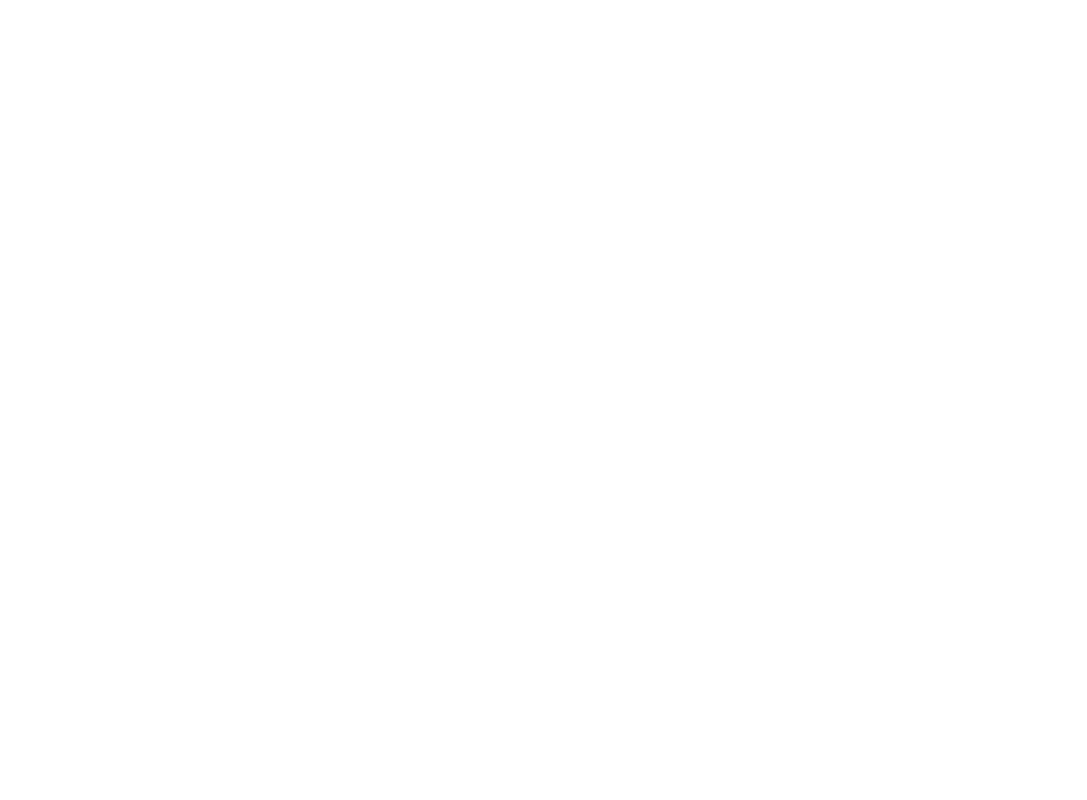
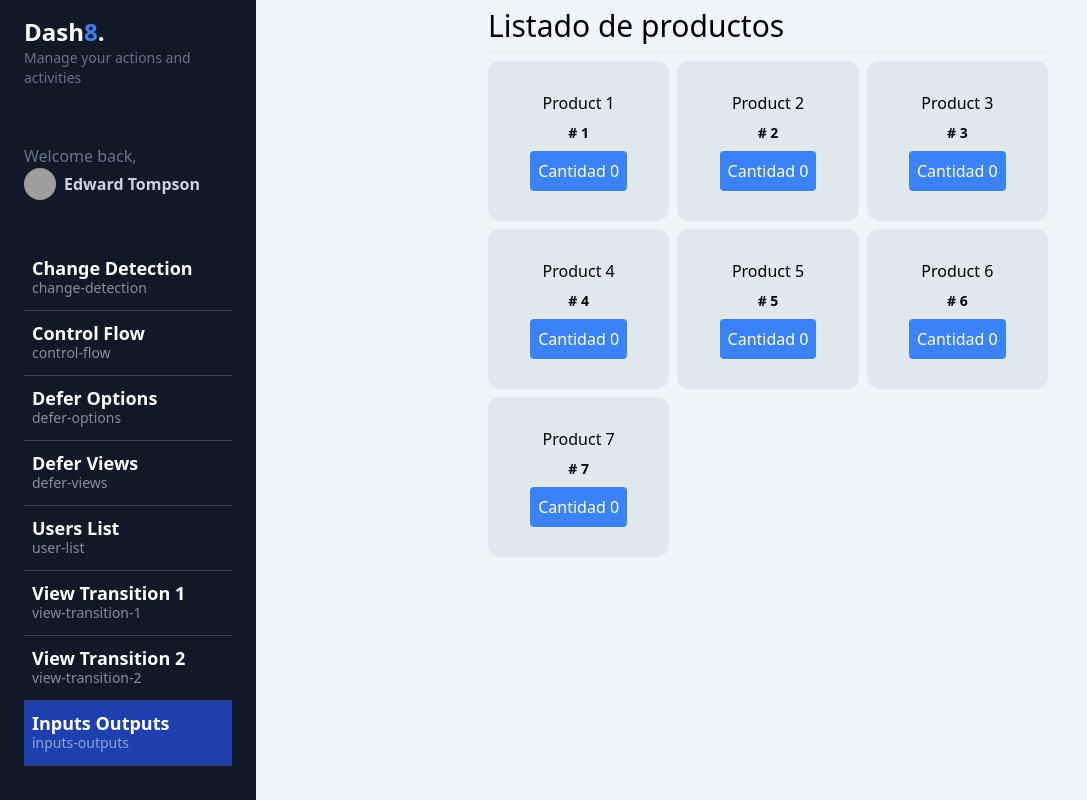
Before and after one commit to JCUrquiza/Angular17, an Angular app: page /dashboard/inputs-outputs in a window 1280 px wide. Before the commit this address led to /. Shown: the whole page, without its empty margins (0-1087 px from the left). Built offline with nearby package versions, Linux system fonts and the light colour scheme; grey boxes are pictures that could not be loaded.

Commit message:
inputs and outputs with signals

```diff
--- a/src/app/app.config.ts
+++ b/src/app/app.config.ts
@@ -17,7 +17,7 @@
       }),
     ),
 
-    importProvidersFrom(HttpClientModule,),
+    // importProvidersFrom(HttpClientModule,),
 
     provideHttpClient(withInterceptorsFromDi())
 
--- a/src/app/app.routes.ts
+++ b/src/app/app.routes.ts
@@ -46,6 +46,13 @@
         title: 'View Transition 2',
         loadComponent: () => import('./dashboard/pages/view-transition/view-transition.component2')
       },
+
+      {
+        path: 'inputs-outputs',
+        title: 'Inputs Outputs',
+        loadComponent: () => import('./dashboard/pages/input-output/input-output.component')
+      },
+
       {
         path: '', redirectTo: 'control-flow', pathMatch: 'full'
       }
--- a/src/app/dashboard/dashboard.component.html
+++ b/src/app/dashboard/dashboard.component.html
@@ -3,7 +3,7 @@
 
     <app-sidemenu />
 
-    <div class="text-black px-2 mt-2 w-full">
+    <div class="text-black px-2 mt-2 max-w-xl w-full m-auto">
       <router-outlet />
     </div>
 
--- /dev/null
+++ b/src/app/dashboard/pages/input-output/input-output.component.html
@@ -0,0 +1,15 @@
+<h1 class="text-3xl">Listado de productos</h1>
+<hr class="my-2">
+
+
+<div class="grid grid-cols-1 sm:grid-cols-3 gap-2">
+
+  @for (product of products(); track product.id) {
+    <app-product-card
+      [product]="product"
+      (onIncrementQuantity)="updateProduct(product, $event)"
+    />
+  }
+
+
+</div>
--- /dev/null
+++ b/src/app/dashboard/pages/input-output/input-output.component.ts
@@ -0,0 +1,57 @@
+import { CommonModule } from '@angular/common';
+import { ChangeDetectionStrategy, Component, OnDestroy, signal } from '@angular/core';
+import { ProductCardComponent } from './ui/product-card/product-card.component';
+import { Product } from '../../../interfaces/product.interface';
+import { interval, take, tap } from 'rxjs';
+
+
+@Component({
+  selector: 'app-input-output',
+  standalone: true,
+  imports: [ CommonModule, ProductCardComponent ],
+  templateUrl: './input-output.component.html',
+  changeDetection: ChangeDetectionStrategy.OnPush
+})
+export default class InputOutputComponent implements OnDestroy{
+
+  public products = signal<Product[]>([
+    {
+      id: 1,
+      name: 'Product 1',
+      quantity: 0,
+    },
+    {
+      id: 2,
+      name: 'Product 2',
+      quantity: 0,
+    }
+  ]);
+
+
+  private intervalSubscription = interval(1000).pipe(
+    tap(() => {
+      this.products.update( (products) => [
+        ...products,
+        {
+          id: products.length + 1,
+          name: `Product ${ products.length + 1 }`,
+          quantity: 0
+        },
+      ]),
+      take(7)
+    })
+  ).subscribe();
+
+  ngOnDestroy(): void {
+    this.intervalSubscription.unsubscribe();
+  }
+
+  public updateProduct(product: Product, newQuantity: number) {
+    this.products.update((products) =>
+      products.map((p) =>
+        p.id === product.id ? { ...p, quantity: newQuantity } : p
+      )
+    )
+  }
+
+}
--- /dev/null
+++ b/src/app/dashboard/pages/input-output/ui/product-card/product-card.component.html
@@ -0,0 +1,12 @@
+<div class="bg-slate-200 w-full rounded-xl h-40 flex justify-center items-center flex-col">
+
+  <span>{{ product().name }}</span>
+  <h2 class="font-bold text-sm my-2"># {{ product().id }}</h2>
+  <button
+    (click)="incrementQuantity()"
+    class="bg-blue-500 p-2 rounded text-white hover:bg-blue-700 transition-all"
+  >
+    Cantidad {{ product().quantity }}
+  </button>
+
+</div>
--- /dev/null
+++ b/src/app/dashboard/pages/input-output/ui/product-card/product-card.component.ts
@@ -0,0 +1,26 @@
+import { CommonModule } from '@angular/common';
+import { ChangeDetectionStrategy, Component, effect, input, output } from '@angular/core';
+import { Product } from '../../../../../interfaces/product.interface';
+
+@Component({
+  selector: 'app-product-card',
+  standalone: true,
+  imports: [ CommonModule ],
+  templateUrl: './product-card.component.html',
+  changeDetection: ChangeDetectionStrategy.OnPush,
+})
+export class ProductCardComponent {
+
+  public product = input.required<Product>();
+
+  public onIncrementQuantity = output<number>();
+
+  public incrementQuantity(): void {
+    this.onIncrementQuantity.emit( this.product().quantity + 1 );
+  }
+
+  public loginEffect = effect(() => {
+    console.log(this.product());
+  })
+
+}
--- /dev/null
+++ b/src/app/interfaces/product.interface.ts
@@ -0,0 +1,5 @@
+export interface Product {
+  id: number;
+  name: string;
+  quantity: number;
+}
```
